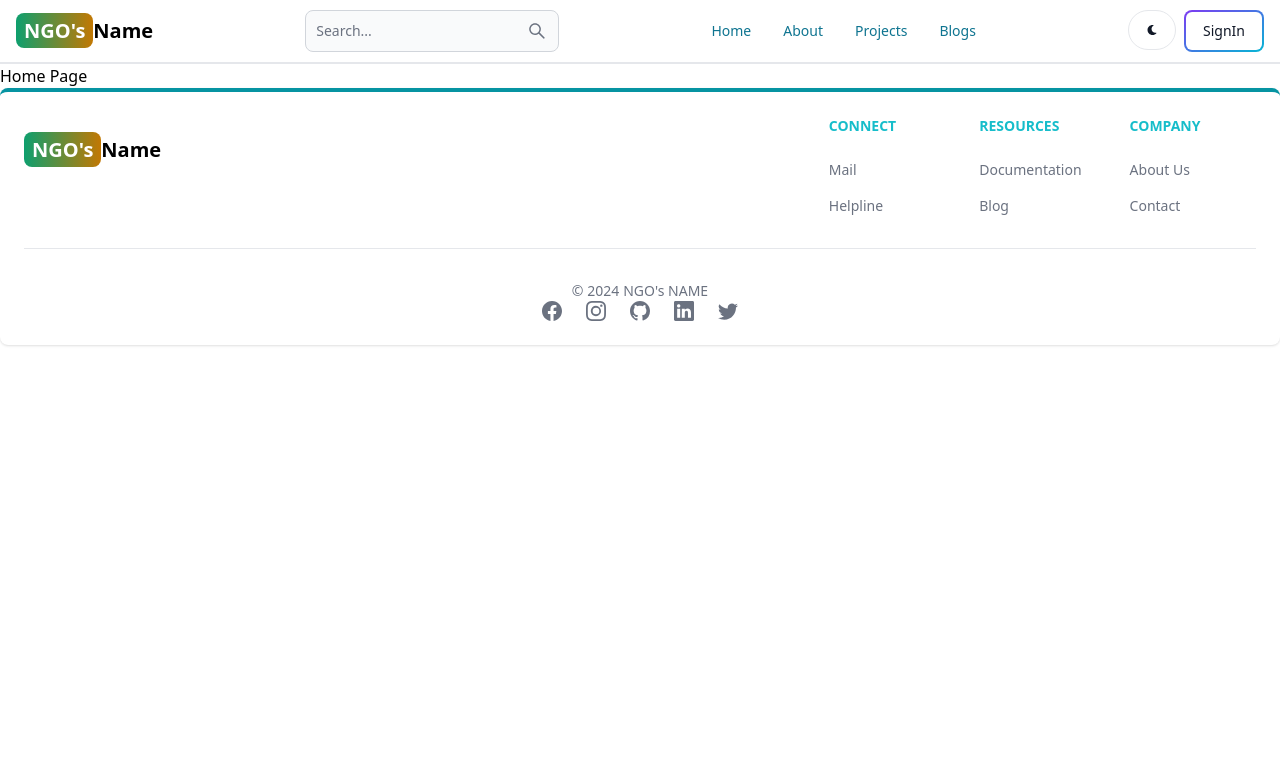
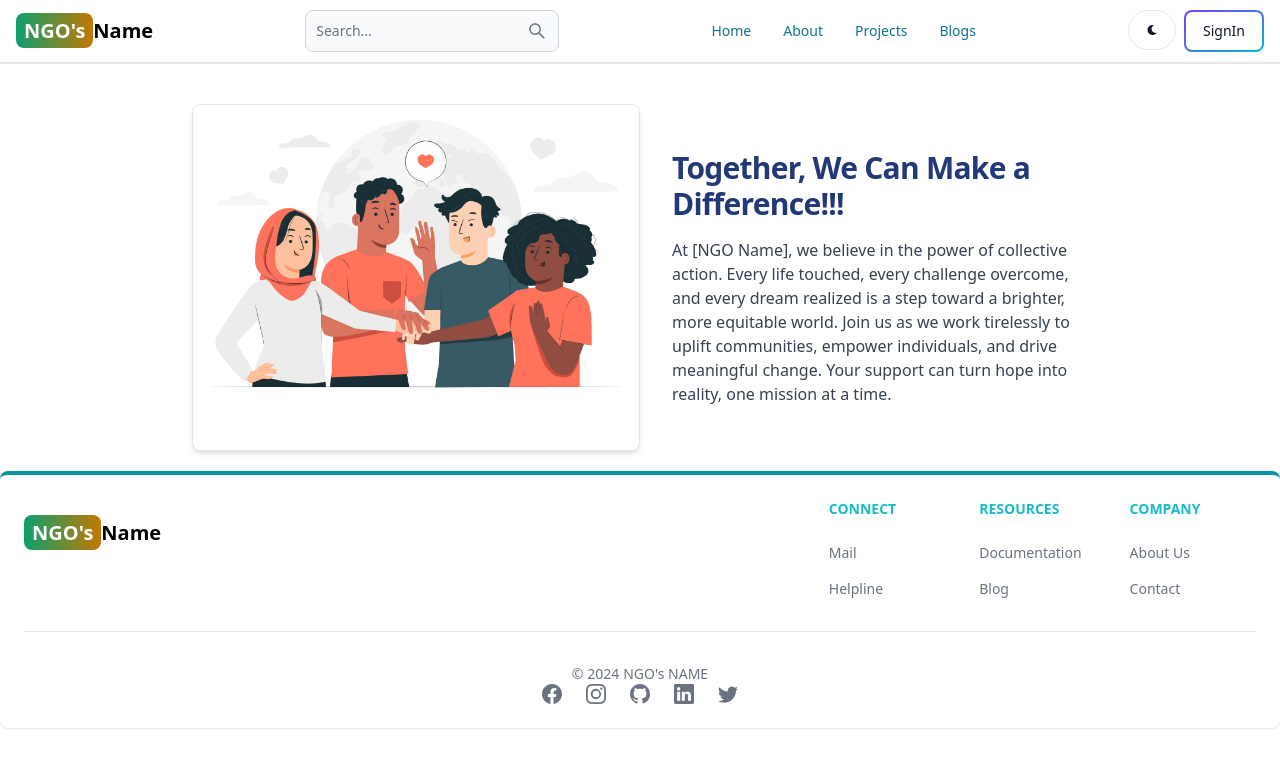
Before and after one commit to rac42/MasterHack, a React (Create React App) app in the folder client/: page / in a window 1280 px wide. Shown: the top 768 px of the page. Built offline with nearby package versions, Linux system fonts and the light colour scheme.

Commit message:
Home page base done

```diff
--- a/client/public/index.html
+++ b/client/public/index.html
@@ -24,7 +24,7 @@
       work correctly both with client-side routing and a non-root public URL.
       Learn how to configure a non-root public URL by running `npm run build`.
     -->
-    <title>React App</title>
+    <title>NGO's Name</title>
   </head>
   <body>
     <noscript>You need to enable JavaScript to run this app.</noscript>
--- a/client/src/App.js
+++ b/client/src/App.js
@@ -8,6 +8,7 @@ import FooterComponent from "./components/FooterComponent";
 import Projects from './pages/Projects'
 import About from "./pages/About";
 import Blogs from "./pages/Blogs";
+import Landing from './pages/Landing';
 
 function App() {
   return (
@@ -15,7 +16,8 @@ function App() {
       <Header />
 
       <Routes>
-        <Route path="/" element={<Home />} />
+        <Route path='/' element={<Landing/>}/>
+        <Route path="home" element={<Home />} />
         <Route path="login" element={<Login />} />
         <Route path="signup" element={<Signup />} />
         <Route path="projects" element={<Projects/>}/>
--- /dev/null
+++ b/client/src/pages/Landing.js
@@ -0,0 +1,32 @@
+import React from "react";
+import { Card } from "flowbite-react";
+import landingImage from "../assets/landingimg.jpg";
+
+function Landing() {
+  return (
+    <>
+      <div className="mb-5 flex flex-col lg:flex-row items-center justify-center lg:justify-between max-w-4xl mx-auto mt-10">
+        <Card
+          className="max-w-sm lg:max-w-md"
+          imgAlt="Meaningful alt text for an image that is not purely decorative"
+          imgSrc={landingImage}
+        />
+        <div className="flex flex-col justify-center lg:ml-8 mt-6 lg:mt-0 lg:text-left text-center">
+          <h5 className="text-3xl font-bold tracking-tight text-blue-900 dark:text-white mb-4">
+            Together, We Can Make a Difference!!!
+          </h5>
+          <p className="font-normal text-gray-700 dark:text-gray-400">
+            At [NGO Name], we believe in the power of collective action. Every
+            life touched, every challenge overcome, and every dream realized is
+            a step toward a brighter, more equitable world. Join us as we work
+            tirelessly to uplift communities, empower individuals, and drive
+            meaningful change. Your support can turn hope into reality, one
+            mission at a time.
+          </p>
+        </div>
+      </div>
+    </>
+  );
+}
+
+export default Landing;
```
Also changed, not shown: client/src/assets/landingimg.jpg (added).
